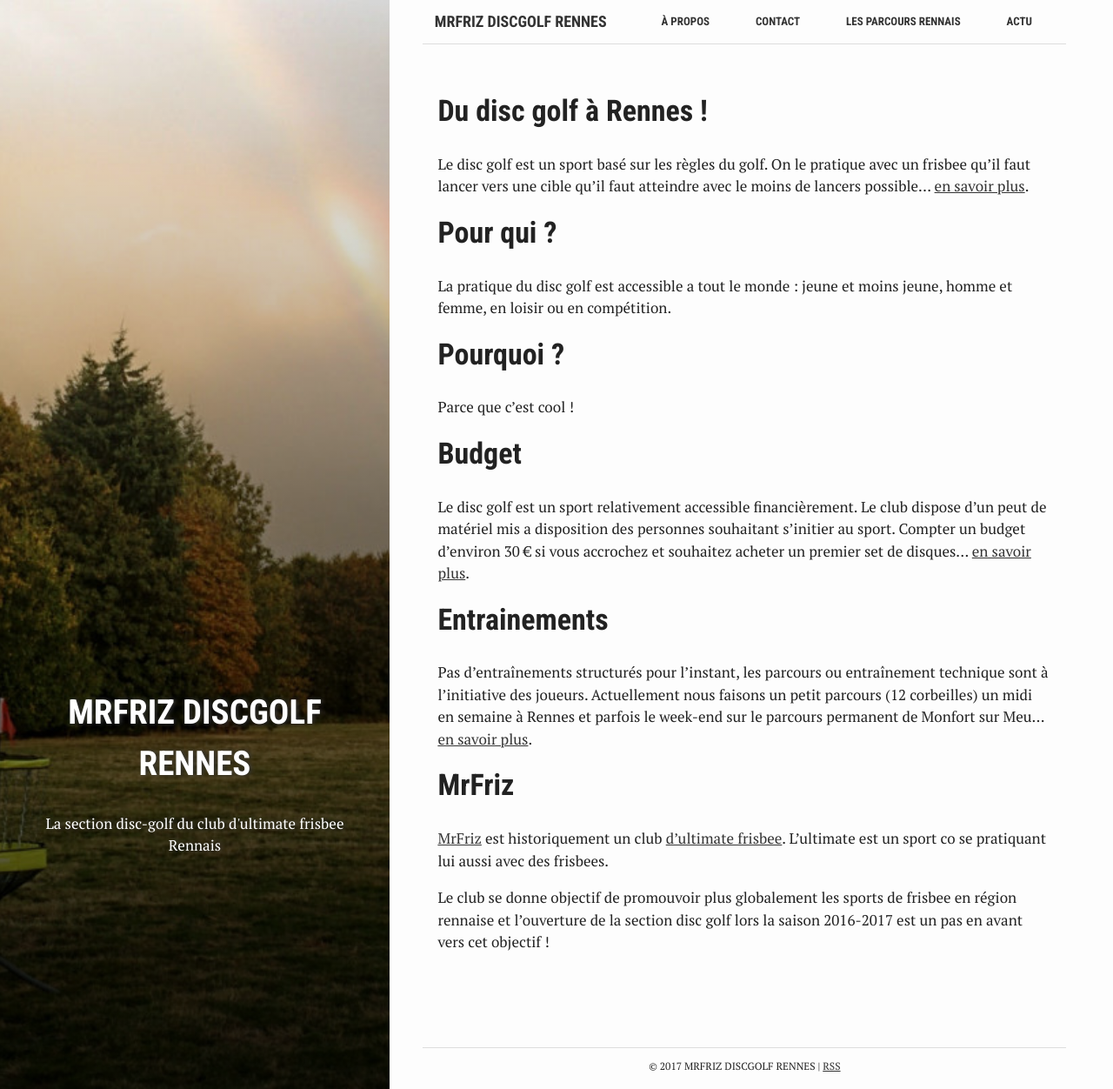
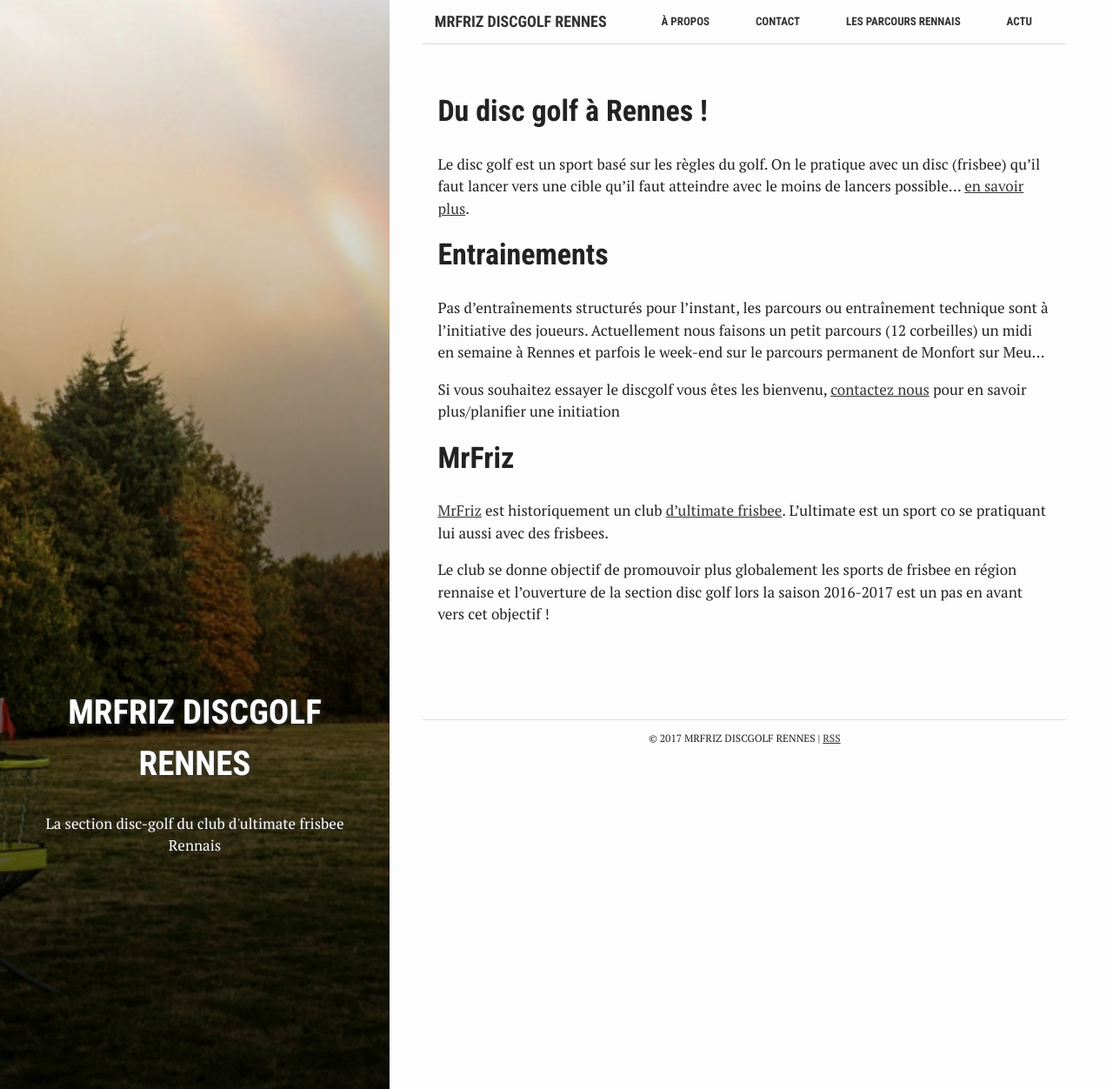
Before and after one commit to MrFriz/discgolf, a Jekyll site: the page built from index.md, in a window 1280 px wide and 1252 px high. Shown: the whole window at 87% size. Built offline with Jekyll 4.4.1, drawn with Linux system fonts in a browser that asks for light colours.

Commit message:
Update index.md

```diff
--- a/index.md
+++ b/index.md
@@ -7,21 +7,12 @@ summary: "La section disc-golf du club d'ultimate frisbee Rennais"
 
 # Du disc golf à Rennes !
 
-Le disc golf est un sport basé sur les règles du golf. On le pratique avec un frisbee qu'il faut lancer vers une cible qu'il faut atteindre avec le moins de lancers possible... [en savoir plus]({{site.baseurl}}/about#le-disc-golf).
-
-# Pour qui ?
-La pratique du disc golf est accessible a tout le monde : jeune et moins jeune, homme et femme, en loisir ou en compétition.
-
-# Pourquoi ?
-Parce que c'est cool !
-
-
-
-# Budget
-Le disc golf est un sport relativement accessible financièrement. Le club dispose d'un peut de matériel mis a disposition des personnes souhaitant s'initier au sport. Compter un budget d'environ 30 € si vous  accrochez et souhaitez acheter un premier set de disques...  [en savoir plus]({{site.baseurl}}/about#budget).
+Le disc golf est un sport basé sur les règles du golf. On le pratique avec un disc (frisbee) qu'il faut lancer vers une cible qu'il faut atteindre avec le moins de lancers possible... [en savoir plus](http://www.ffdf.fr/quest-disc-golf/).
 
 # Entrainements
-Pas d’entraînements structurés pour l'instant, les parcours ou entraînement technique sont à l'initiative des joueurs. Actuellement nous faisons un petit parcours (12 corbeilles) un midi en semaine à Rennes et parfois le week-end sur le parcours permanent de Monfort sur Meu... [en savoir plus]({{site.baseurl}}/about#entrainements).
+Pas d’entraînements structurés pour l'instant, les parcours ou entraînement technique sont à l'initiative des joueurs. Actuellement nous faisons un petit parcours (12 corbeilles) un midi en semaine à Rennes et parfois le week-end sur le parcours permanent de Monfort sur Meu...
+
+Si vous souhaitez essayer le discgolf vous êtes les bienvenu, [contactez nous]({{site.baseurl}}/contact/) pour en savoir plus/planifier une initiation
 
 # MrFriz
 [MrFriz](www.mrfriz.fr) est historiquement un club [d'ultimate frisbee](https://fr.wikipedia.org/wiki/Ultimate_(sport)). L'ultimate est un sport co se pratiquant lui aussi avec des frisbees.
```
